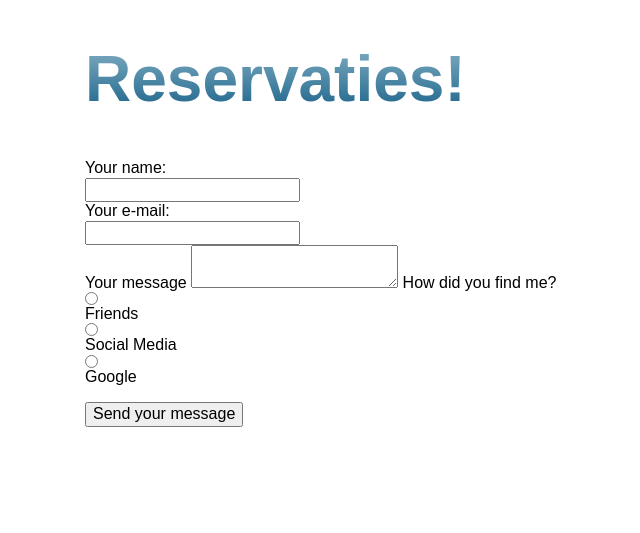
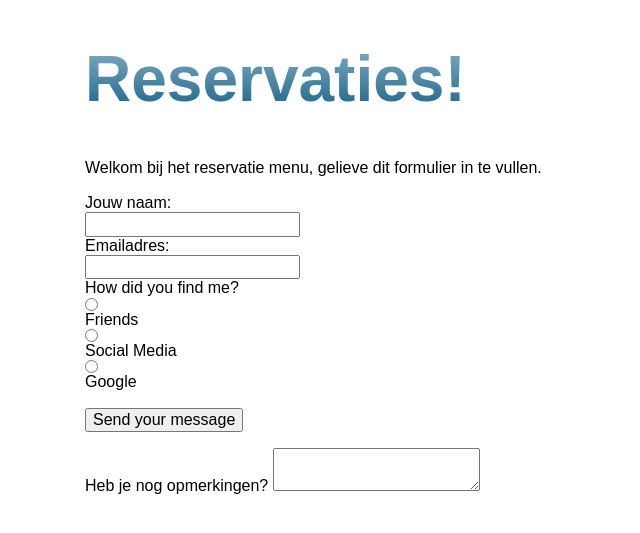
Before and after one commit to YannickMyxe/restaurant, a PHP site: page /reservaties/index.php in a window 1280 px wide. Shown: the top 533 px of the page, without its empty margins (55-695 px from the left). Run offline with PHP 8.4, Linux system fonts and the light colour scheme; some web fonts are replaced.

Commit message:
form changes

```diff
--- a/reservaties/index.php
+++ b/reservaties/index.php
@@ -95,19 +95,16 @@ if (isset($_POST['btnSubmit'])) {
     <main>
         <div class="reservaties">
             <h1>Reservaties!</h1>
-            <p></p>
+            <p>Welkom bij het reservatie menu, gelieve dit formulier in te vullen.</p>
             <form action="<?php echo $_SERVER['PHP_SELF']; ?>" method="post">
-                <label for="name" id="name">Your name: </label>
+                <label for="name" id="name">Jouw naam: </label>
                 <input name="name" id="name" class="text" type="text" value="<?php echo htmlentities($name); ?>">
                 <span class="message error"><?php echo $msgName; ?></span>
 
-                <label for="email">Your e-mail: </label>
+                <label for="email">Emailadres: </label>
                 <input name="email" id="email" class="text" type="email" value="<?php echo htmlentities($email); ?>">
                 <span class="message error"><?php echo $msgEmail; ?></span>
 
-                <label for="message">Your message</label>
-                <textarea name="message" id="message" class="text"><?php echo htmlentities($message); ?></textarea>
-                <span class="message error"><?php echo $msgMessage; ?></span>
 
                 <label class="radiotitle">How did you find me?</label>
                 <input type="radio" id="friends" name="radio-findme" value="friends" <?php if(isset($_POST['radio-findme']) && $_POST['radio-findme'] === 'friends'){echo 'checked';}?>>
@@ -120,6 +117,9 @@ if (isset($_POST['btnSubmit'])) {
                 <p>
                     <button type="submit" id="btnSubmit" name="btnSubmit">Send your message</button>
                 </p>
+                <label for="message">Heb je nog opmerkingen?</label>
+                <textarea name="message" id="message" class="text"><?php echo htmlentities($message); ?></textarea>
+                <span class="message error"><?php echo $msgMessage; ?></span>
             </form>
         </div>
     </main>
```
